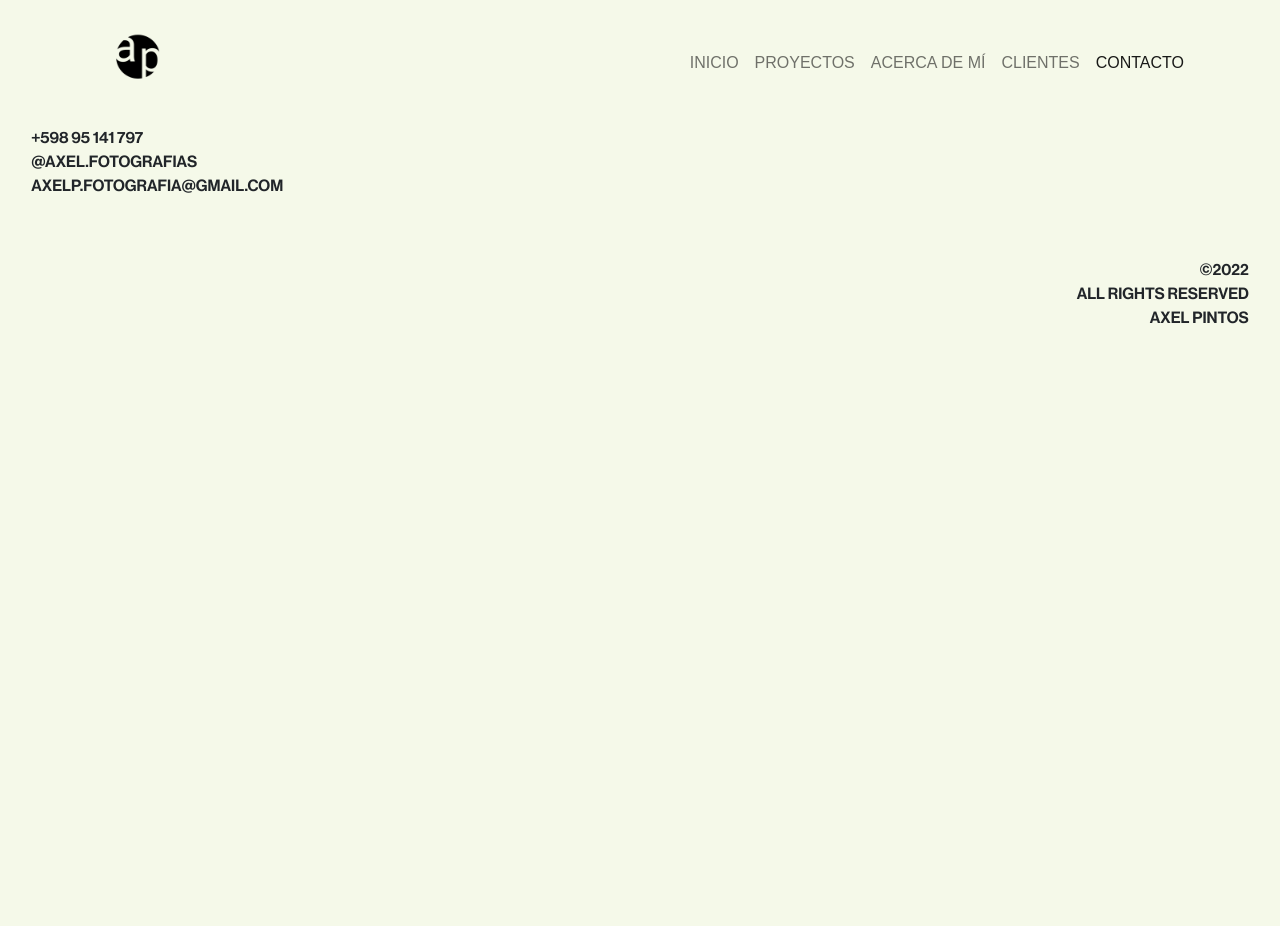
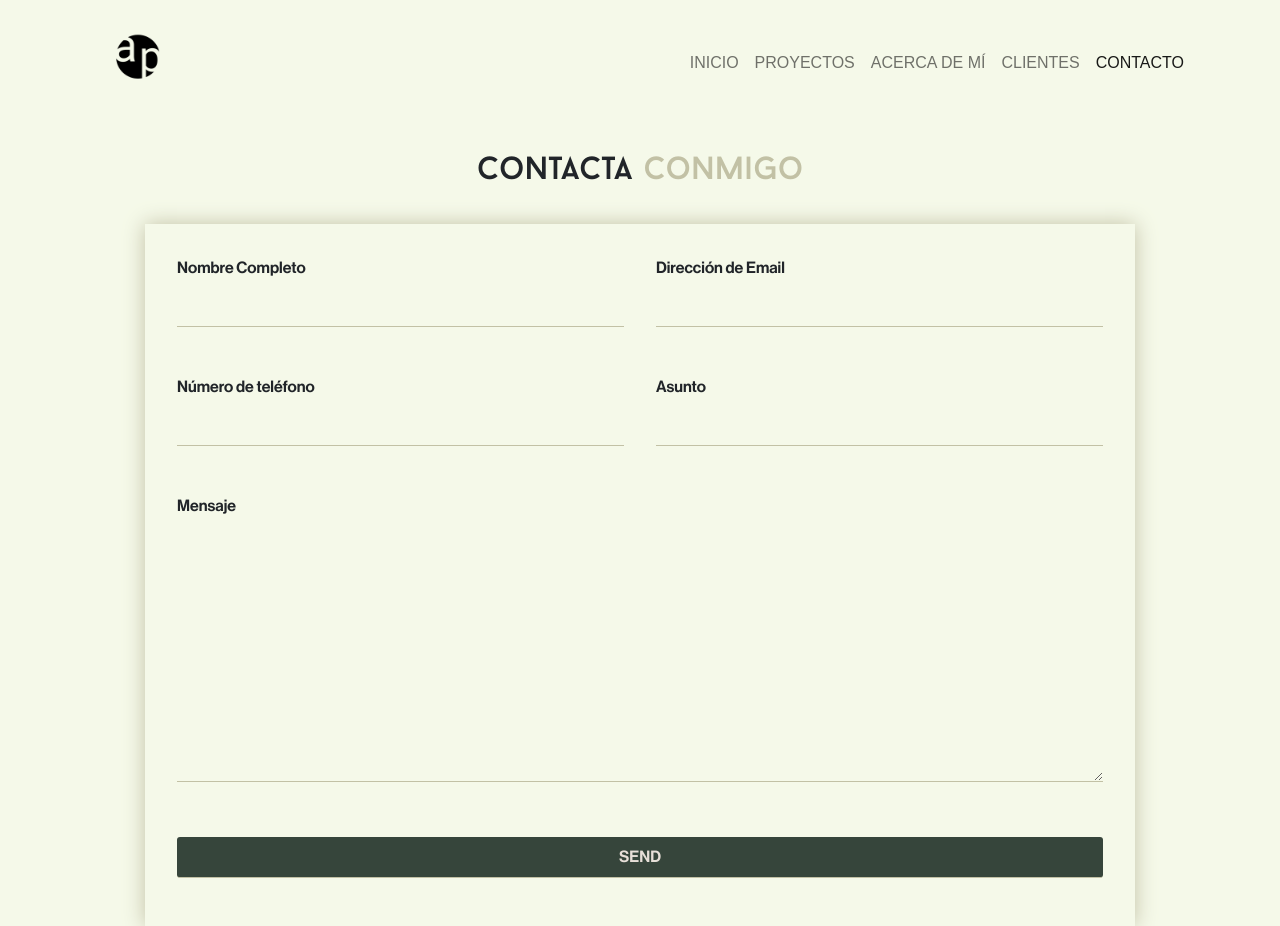
Before and after one commit to ianxoxo/preentrega3-ianbarutta, a plain HTML site: page pages/contact.html in a window 1280 px wide. Shown: the top 926 px of the page. Before the commit the page ends 800 px from the top, so only its background shows below. Drawn offline with nearby package versions, Linux system fonts and the light colour scheme; a script that the page names is missing.

Commit message:
Adición de contact form

```diff
--- a/css/style.css
+++ b/css/style.css
@@ -7,6 +7,11 @@
 @font-face {
     font-family: 'NeueHaas';
     src: url(../fonts/neue-haas/NeueHaasDisplayMediu.ttf)
+}
+
+@font-face {
+    font-family: 'NeueHaasLight';
+    src: url(../fonts/neue-haas/NeueHaasDisplayLight.ttf)
 }
 
 /* GOOGLE FONTS */
@@ -35,6 +40,11 @@ body,
 
 p {
     font-family: 'NeueHaas', sans-serif;
+}
+
+h2 {
+    font-family: 'BaronNeue', sans-serif;
+    text-align:center;
 }
 
 /*LAYOUT FOR MOBILE FIRST - DEVICES BELOW 600PX */
@@ -92,7 +102,7 @@ p {
 }
 
 h4 {
-    font-family:'BaronNeue', sans-serif;
+    font-family: 'BaronNeue', sans-serif;
     text-align: center;
 }
 
@@ -139,10 +149,10 @@ h4 {
 
 .portrait {
     padding-top: 10px;
-    padding-bottom:10px;
-    height:70vh;
+    padding-bottom: 10px;
+    height: 70vh;
     display: grid;
-    grid-template-columns: repeat(12,1fr);
+    grid-template-columns: repeat(12, 1fr);
     grid-template-rows: repeat(10, 1fr);
     grid-auto-rows: minmax(300px, auto);
 }
@@ -151,21 +161,21 @@ h4 {
     background-image: url(../assets/img/self-portrait.jpg);
     grid-column: 3 / span 8;
     grid-row: 2 / span 8;
-    z-index:60;
+    z-index: 60;
 }
 
 .block1 {
     background: var(--pastel-green);
     grid-column: 1 / span 3;
     grid-row: 4 / 9;
-    z-index:70;
+    z-index: 70;
 }
 
 .block2 {
     background: var(--pastel-grey);
     grid-column: 2 / 5;
     grid-row: 7 / span 4;
-    z-index:80;
+    z-index: 80;
 }
 
 .block3 {
@@ -177,15 +187,16 @@ h4 {
 
 
 .grid-gallery {
-    display:grid;
-    height:600px;
+    display: grid;
+    height: 600px;
     grid-template-columns: repeat(12, 1fr);
-    grid-template-rows: repeat(12,1fr);
+    grid-template-rows: repeat(12, 1fr);
     grid-auto-rows: minmax(250px, auto);
-    gap:20px;
+    gap: 20px;
 }
 
-.grid-item, .portrait__grid-item {
+.grid-item,
+.portrait__grid-item {
     display: flex;
     align-items: center;
     justify-content: center;
@@ -226,20 +237,20 @@ h4 {
 }
 
 .footer {
-    display:flex;
+    display: flex;
     flex-flow: column wrap;
-    gap:60px;
-    text-transform:uppercase;
+    gap: 60px;
+    text-transform: uppercase;
 }
 
 .footer__copyright {
-    display:flex;
-    justify-content:flex-end;
-    text-align:right;
+    display: flex;
+    justify-content: flex-end;
+    text-align: right;
 }
 
 .footer__social-media {
-    display:flex;
+    display: flex;
     flex-flow: column wrap;
 }
 
@@ -248,27 +259,32 @@ h4 {
 }
 
 .footer__copyright span {
-    display:block;
+    display: block;
 }
 
 .grid-projects {
-    display:grid;
-    height:70vh;
-    row-gap:20px;
+    display: grid;
+    height: 1000px;
+    row-gap: 20px;
     grid-template-columns: 1fr 1fr;
-    grid-template-rows: 50% auto;
+    grid-template-rows: 3fr 2fr 2fr;
+    padding-bottom:50px;
+}
+
+.project1, .project2, .project3 {
+    margin: 10px;
 }
 
 .project1 {
     background-image: url(../assets/img/basketball-img5.JPG);
-    margin: 10px;
 }
 
-.project1--description, .project2--description {
-    display:flex;
-    align-items:center;
-    text-align:center;
-    font-size:0.7em;
+.project--description {
+    display: flex;
+    align-items: center;
+    text-align: center;
+    font-size: 0.8em;
+    padding:10px;
 }
 
 .project2 {
@@ -277,6 +293,81 @@ h4 {
     grid-row: 2;
 }
 
+.project3 {
+    background-image: url(../assets/img/graffiti.jpeg)
+}
+
+#main span {
+    color: var(--beige);
+}
+
+.wrapper {
+    max-width:1100px;
+    margin-left:auto;
+    margin-right:auto;
+    display:flex;
+    flex-flow:column wrap;
+    justify-content:center;
+    align-content:center;
+    margin-bottom:50px;
+}
+
+.contact-form {
+    width:90%;
+}
+
+.contact-form > * {
+    padding:1em;
+}
+
+.wrapper h2 {
+    padding:.8em;
+}
+
+.contact-form form {
+    display:grid;
+    grid-template-columns: 1fr 1fr;
+    box-shadow: 0 0 20px 0 var(--beige);
+}
+
+.contact-form form p {
+    padding:1em;
+}
+
+.contact-form form p label {
+    display:block;
+}
+
+.contact-form form p input, .block textarea {
+    font-family: 'NeueHaasLight', sans-serif;
+}
+
+.contact-form form input,
+.contact-form form textarea,
+.block__button {
+    width:100%;
+    padding:.7em;
+    outline:0;
+    border:none;
+    background:none;
+    border-bottom:1px solid var(--beige);
+}
+
+.block {
+    grid-column: 1 /3;
+    width:100%
+}
+
+.block textarea, .block button {
+    width:100%;
+}
+
+.block__button {
+    background-color: var(--pastel-green);
+    padding:.5em;
+    border-radius:3px;
+    color: var(--cream);
+}
 
 /*SMALL TABLETS*/
 
@@ -290,39 +381,43 @@ h4 {
             "footer footer";
     }
 
-    .grid-container--projects {
-        display:grid;
+    .grid-container--2 {
         grid-template-columns: 100%;
         grid-template-areas: "header"
-                            "me"
-                            "footer";
+            "me"
+            "footer";
     }
 
     #me {
-        display:flex;
-        align-items:center;
-        justify-content:center;
+        display: flex;
+        align-items: center;
+        justify-content: center;
     }
 
     .title h1 {
-        font-size:2em;
+        font-size: 2em;
         text-align: center;
     }
 
     .title h3 {
-        text-align:center;
+        text-align: center;
     }
 
     .portrait {
-        height:50vh;
+        height: 50vh;
     }
 
     #aside h4 {
-        display:none;
+        display: none;
     }
 
     .footer {
-        max-width:97%;
+        max-width: 97%;
+    }
+
+    .grid-projects p {
+        font-size: 1.2em;
+        padding: 5px;
     }
 }
 
@@ -333,14 +428,21 @@ h4 {
         grid-template-columns: auto 50%;
     }
 
+    .grid-container--2 {
+        grid-template-columns: 100%;
+        grid-template-areas: "header"
+            "me"
+            "footer";
+    }
+
     .title h1 {
         font-size: 3em;
         text-align: left;
     }
 
     .title h3 {
-        font-size:1.5em;
-        text-align:left;
+        font-size: 1.5em;
+        text-align: left;
     }
 
     .item1 {
@@ -354,6 +456,11 @@ h4 {
     #footer {
         padding-top: 0;
     }
+
+    .grid-projects p {
+        font-size:1.5em;
+        padding:10px;
+    }
 }
 
 /*DESKTOP*/
@@ -362,7 +469,21 @@ h4 {
     .grid-container {
         grid-template-columns: auto 70%;
     }
+
+
+    .grid-container--2 {
+        grid-template-columns: 100%;
+        grid-template-areas: "header"
+            "me"
+            "footer";
+    }
+
     .portrait {
         height: 70vh;
     }
+
+    .grid-projects p {
+        font-size:1.6em;
+        padding:15px;
+    }
 }
--- a/pages/contact.html
+++ b/pages/contact.html
@@ -19,7 +19,7 @@
 </head>
 
 <body>
-    <div class="grid-container">
+    <div class="grid-container grid-container--2">
         <header id="header">
             <div class="container">
                 <nav class="navbar navbar-expand-lg">
@@ -56,7 +56,40 @@
             </div>
         </header>
 
-
+        <main id="main">
+            <div class="wrapper">
+                <h2>Contacta <span>Conmigo</span></h2>
+                <div class="contact-form">
+                    <form action="">
+                        <p>
+                            <label for="fullname">Nombre Completo</label>
+                            <input type="text" id="fullname">
+                        </p>
+                        <p>
+                            <label for="email">Dirección de Email</label>
+                            <input type="email" id="email">
+                        </p>
+                        <p>
+                            <label for="phone">Número de teléfono</label>
+                            <input type="tel" id="phone">
+                        </p>
+                        <p>
+                            <label for="affair">Asunto</label>
+                            <input type="text" id="affair">
+                        </p>
+                        <p class="block">
+                            <label for="textarea">Mensaje</label>
+                            <textarea name="textarea" id="textarea" rows="10"></textarea>
+                        </p>
+                        <p class="block">
+                            <button class="block__button" type="submit">
+                                SEND
+                            </button>
+                        </p>
+                    </form>
+                </div>
+            </div>
+        </main>
 
         <footer id="footer">
             <div class="container footer wow animate__animated animate__fadeInDown">
```
Also changed, not shown: index.html (+1 -1 lines), pages/projects.html (+7 -3 lines), assets/img/graffiti.jpeg (added), pages/about-me.html (line endings or trailing spaces).
